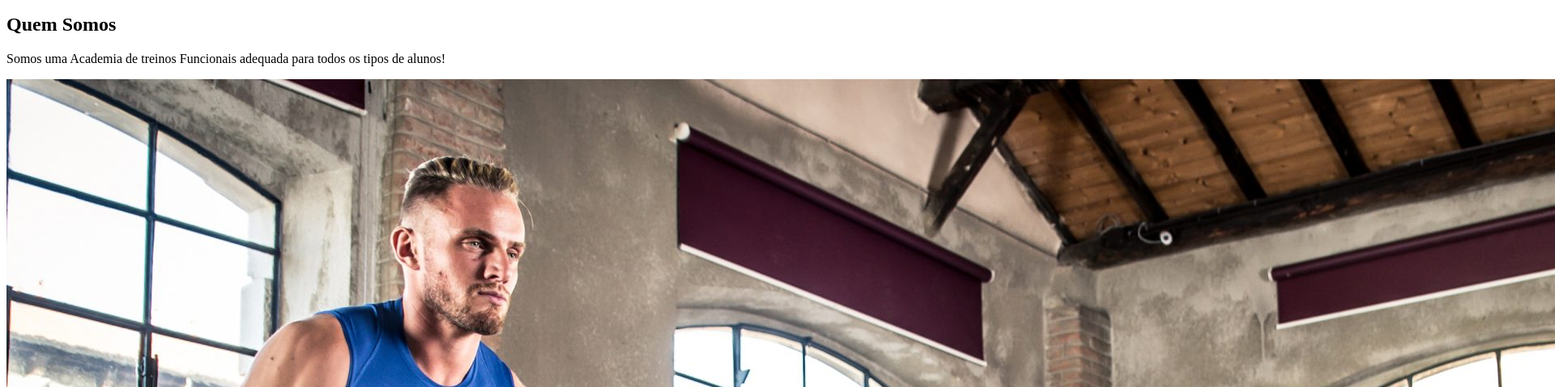
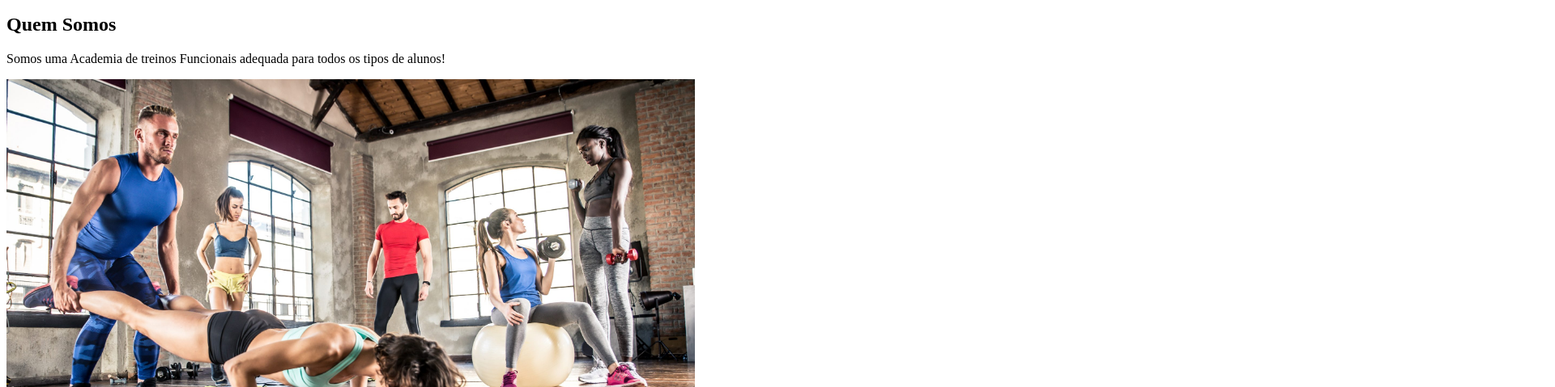
Before and after one commit to michaelk15/aulaprogramacao-Web, a plain HTML site: page teste.html in a window 1280 px wide. Shown: the part 137-616 px from the top of the page at 81% size, 1920 px wide, since content can reach past the window. Drawn offline with Linux system fonts and the light colour scheme.

Commit message:
alterando tamanho da imagem

```diff
--- a/teste.html
+++ b/teste.html
@@ -23,7 +23,7 @@
     <selection>
         <h2> Quem Somos</h2>
         <p>Somos uma Academia de treinos Funcionais adequada para todos os tipos de alunos!</p>
-   <img src="funcionalteste.jpg" alt="Alunos em ação"
+   <img src="funcionalteste.jpg" alt="Alunos em ação" width="850px"
     </selection>
     <selection>
         <h2>Objetivos</h2>
```
